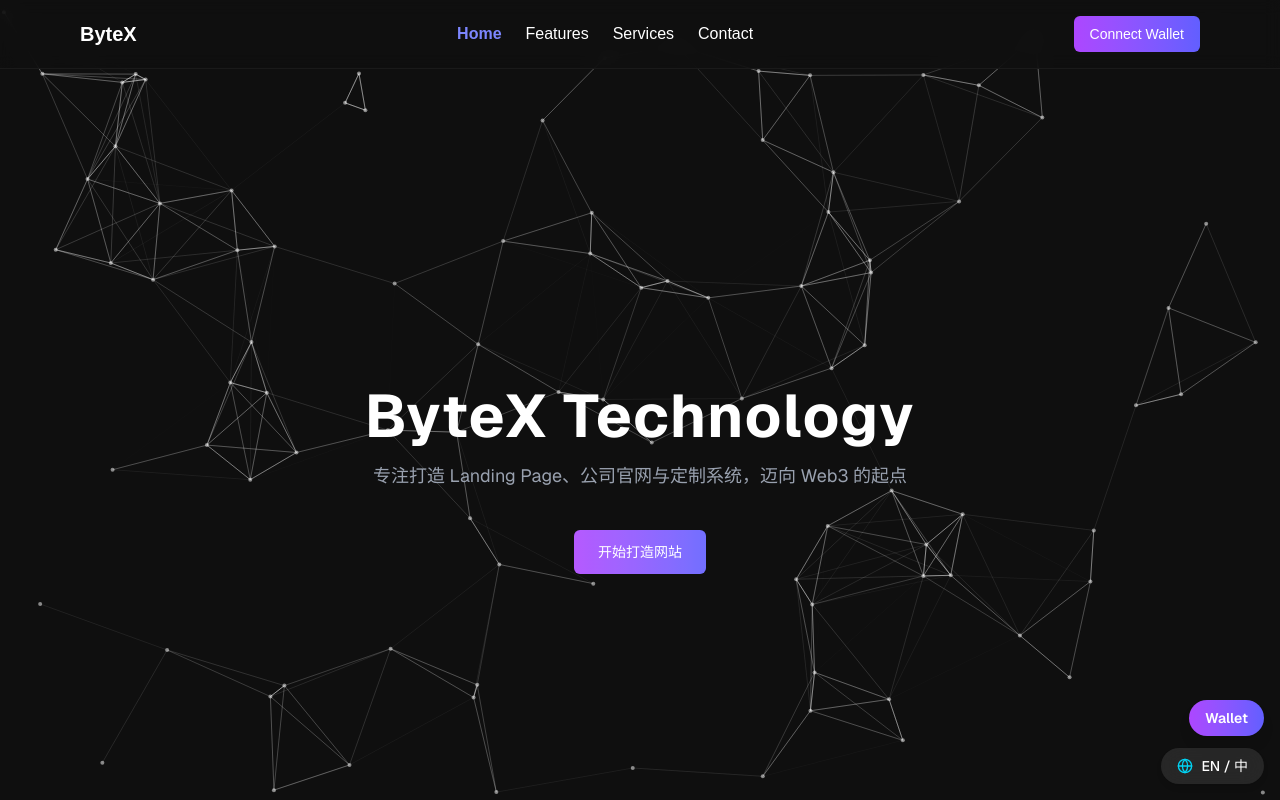
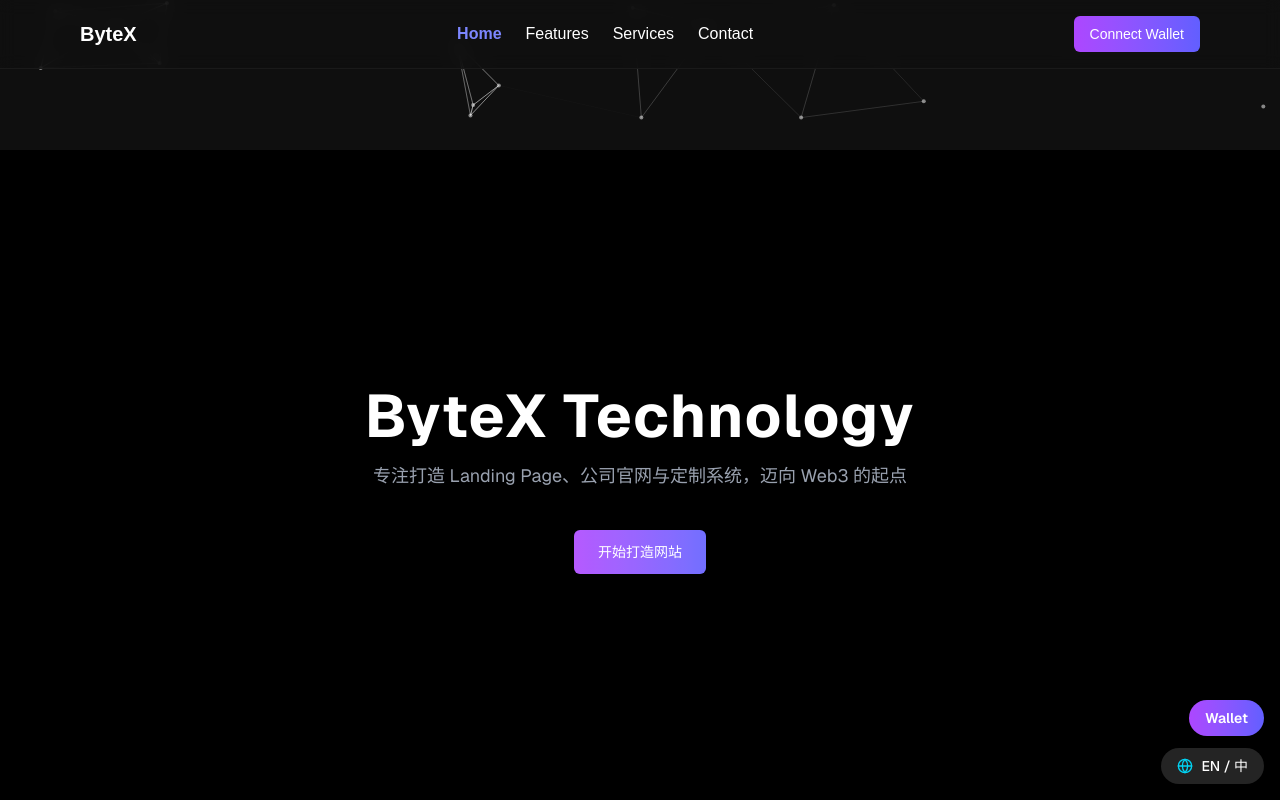
Before and after one commit to steven763308/ByteX-website, a Next.js app: page / in a window 1280 px wide. Shown: the top 800 px of the page. Built offline with nearby package versions, Linux system fonts and the light colour scheme.

Commit message:
particles fixed

```diff
--- a/src/components/ParticlesBackground.tsx
+++ b/src/components/ParticlesBackground.tsx
@@ -2,18 +2,30 @@
 
 import { useCallback } from "react";
 import Particles from "react-tsparticles";
-import { loadSlim } from "tsparticles-slim"; // ✅ 使用 Slim 替代 Full
+import { loadSlim } from "tsparticles-slim";
 import type { Engine } from "tsparticles-engine";
 import type { ISourceOptions } from "tsparticles-engine";
 
+// ✅ 粒子配置
 const particlesOptions: ISourceOptions = {
+  fullScreen: { enable: false }, // ❗️确保不会盖住 <body>
   background: { color: "#0f0f0f" },
   fpsLimit: 60,
   particles: {
     number: { value: 80, density: { enable: true, value_area: 800 } },
     color: { value: "#ffffff" },
-    links: { enable: true, color: "#ffffff", distance: 150, opacity: 0.4, width: 1 },
-    move: { enable: true, speed: 1, outModes: { default: "bounce" } },
+    links: {
+      enable: true,
+      color: "#ffffff",
+      distance: 150,
+      opacity: 0.4,
+      width: 1,
+    },
+    move: {
+      enable: true,
+      speed: 1,
+      outModes: { default: "bounce" },
+    },
     shape: { type: "circle" },
     opacity: { value: 0.5 },
     size: { value: 2 },
@@ -33,11 +45,11 @@ const particlesOptions: ISourceOptions = {
 
 export default function ParticlesBackground() {
   const particlesInit = useCallback(async (engine: Engine) => {
-    await loadSlim(engine); // ✅ 使用 loadSlim，不再冲突
+    await loadSlim(engine);
   }, []);
 
   return (
-    <div className="absolute inset-0 z-0 pointer-events-none">
+    <div className="fixed top-0 left-0 w-full h-full -z-10 pointer-events-none">
       <Particles id="tsparticles" init={particlesInit} options={particlesOptions} />
     </div>
   );
```
